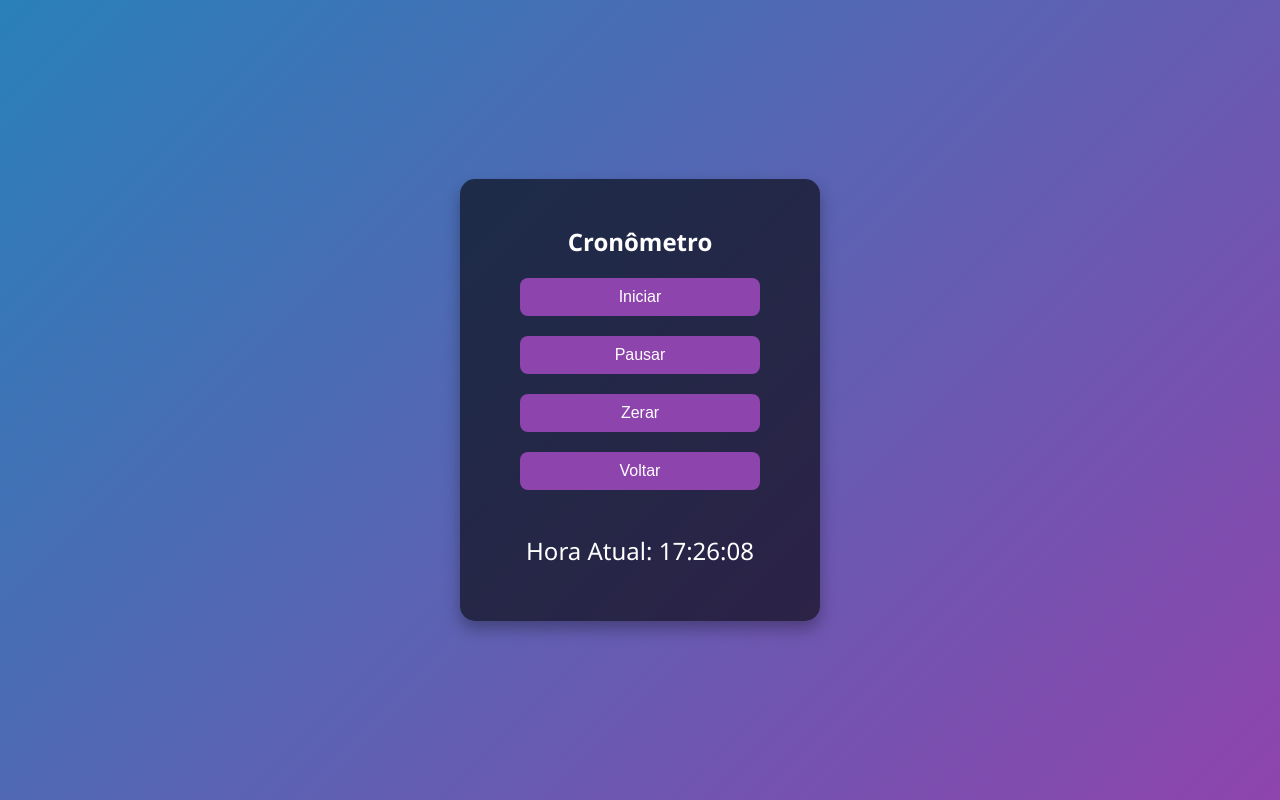
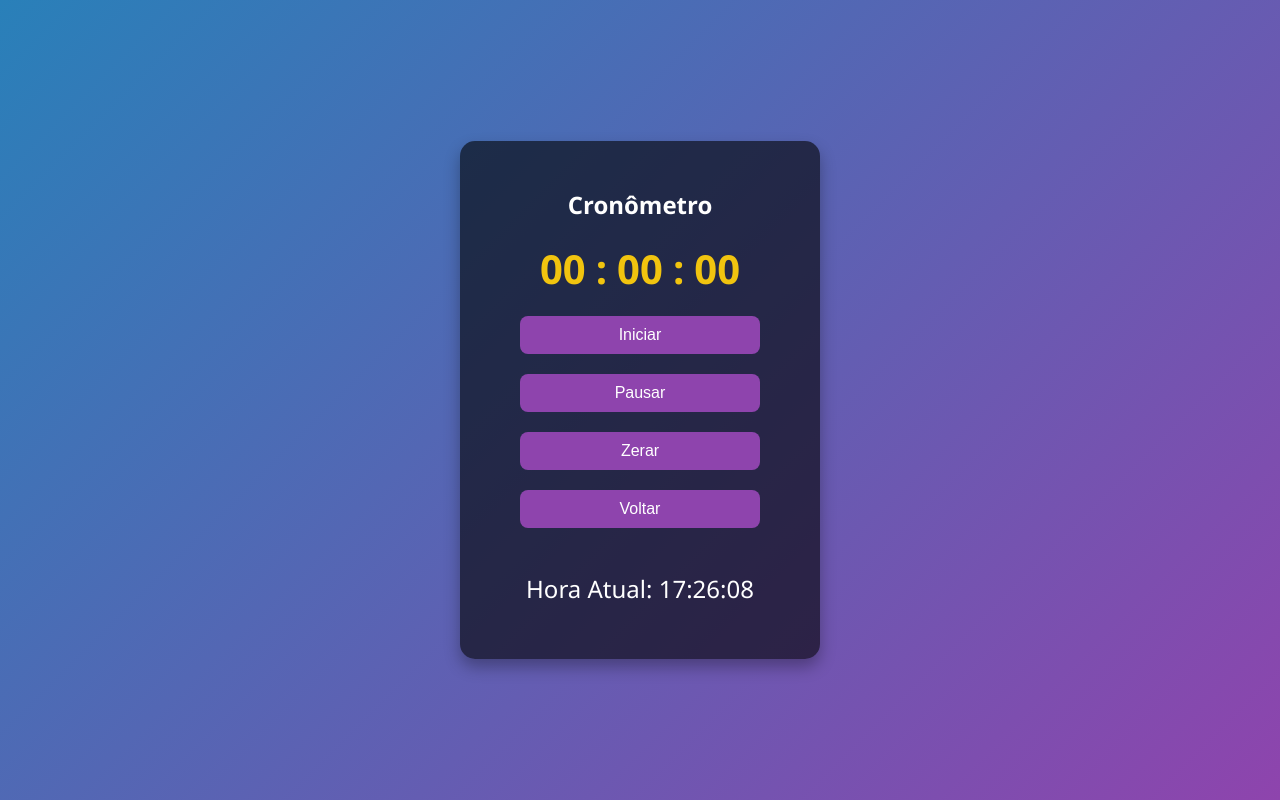
Before and after one commit to IsaacRamosMNZ/ExerciciosHtml.js, a plain HTML site: page ex12.html in a window 1280 px wide. Drawn offline with Linux system fonts and the light colour scheme.

Commit message:
Update ex12.html

```diff
--- a/ex12.html
+++ b/ex12.html
@@ -70,6 +70,10 @@
   <div class="container">
     <h1>Cronômetro</h1>
 
+      <div class="time-display">
+      <span id="minutos">00</span>:<span id="segundos">00</span>:<span id="milissegundos">00</span>
+      </div>
+
     <button onclick="iniciarCronometro()">Iniciar</button>
     <button onclick="pausarCronometro()">Pausar</button>
     <button onclick="zerarCronometro()">Zerar</button>
```
